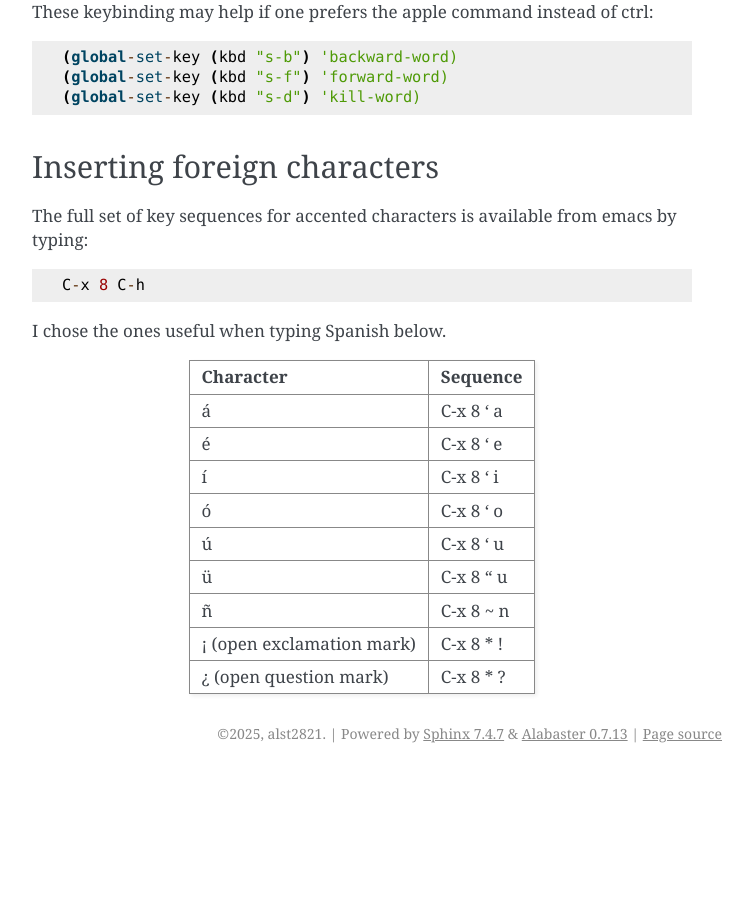
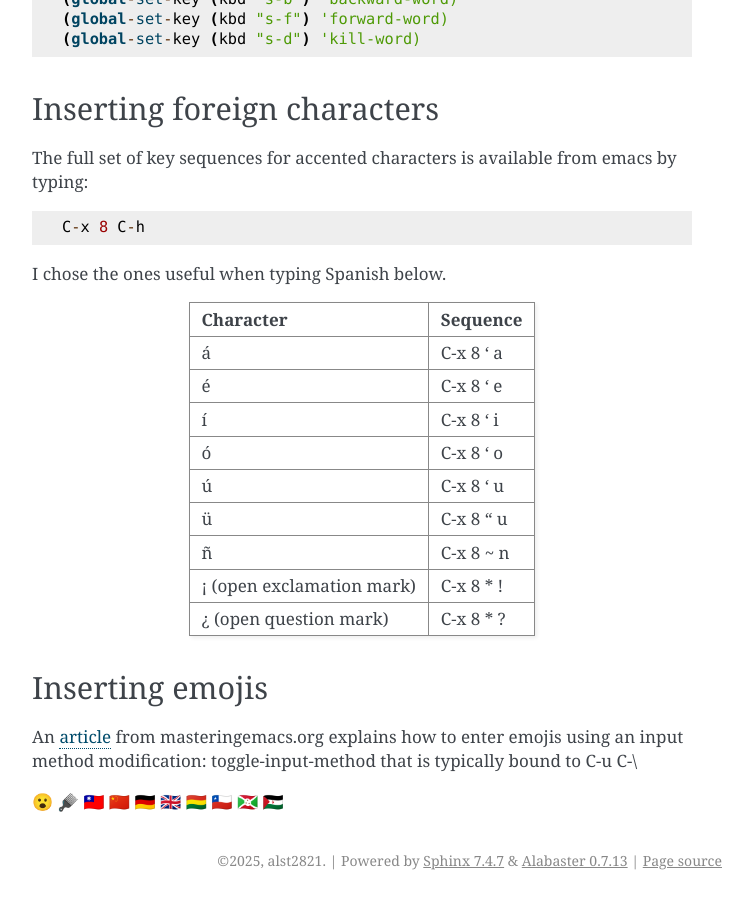
Before and after one commit to alst2821/puffer-fish, a Sphinx documentation site: the page built from doc/emacs.rst, in a window 1280 px wide and 900 px high, scrolled down 10176 px. Shown: the whole window, without its empty margins (388-1141 px from the left). Built offline with Sphinx 7.4.7, drawn with Linux system fonts in a browser that asks for light colours; before the commit the page ends 10949 px from its top, so only the background shows below that; some of the changed text lies outside the part shown.

Commit message:
emacs update

```diff
--- a/doc/emacs.rst
+++ b/doc/emacs.rst
@@ -308,9 +308,6 @@ Emacs related links
 * `help-gnu-emacs mailing list archive
   <https://lists.gnu.org/archive/html/help-gnu-emacs/>`_.
 
-Here is a link to some `emacs tips
-<https://sites.google.com/site/roneau2010/computer-software/emacs>`_.
-
 * `Using GNU Emacs (lib.uchicago.edu) <https://www2.lib.uchicago.edu/keith/emacs>`_.
 
 Emacs compile command on windows
@@ -532,3 +529,15 @@ I chose the ones useful when typing Spanish below.
      - C-x 8 * !
    * - ¿ (open question mark)
      - C-x 8 * ?
+
+Inserting emojis
+----------------
+
+An `article
+<https://www.masteringemacs.org/article/inserting-emoji-input-methods>`_
+from masteringemacs.org explains how to enter emojis using an input method
+modification: toggle-input-method that is typically bound to C-u C-\\
+
+😮
+🪮
+🇹🇼 🇨🇳 🇩🇪 🇬🇧 🇧🇴 🇨🇱 🇧🇮 🇪🇭
```
